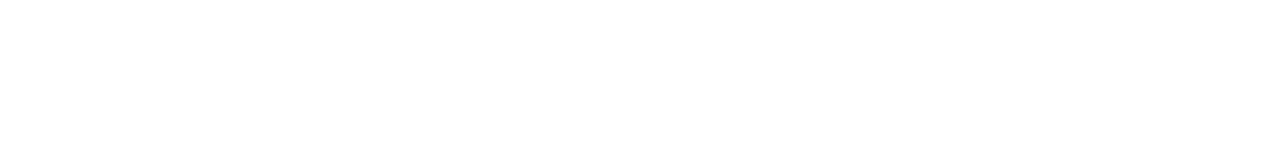
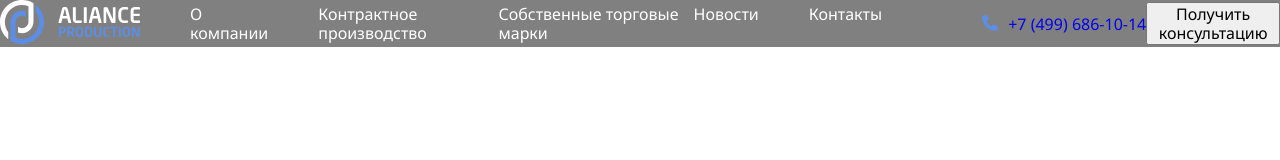
Before and after one commit to Yriiko/Aliance, a plain HTML site: page index.html in a window 1280 px wide. Drawn offline with Linux system fonts and the light colour scheme.

Commit message:
add: navbar

```diff
--- a/css/style.css
+++ b/css/style.css
@@ -0,0 +1,35 @@
+* {
+  box-sizing: border-box;
+}
+body {
+  font-family: "Noto Sans", sans-serif;
+}
+.navbar {
+  background-color: #808080;
+  display: flex;
+  align-items: center;
+  color: #fff;
+}
+.header-nav {
+  display: flex;
+  flex-basis: 100%;
+  list-style: none;
+  padding: 0 50px;
+  margin: 0;
+}
+.header-nav-link {
+  text-decoration: none;
+  font-size: 16px;
+  margin-right: 50px;
+  color: inherit;
+}
+.header-phone {
+  flex-shrink: 0;
+  display: flex;
+  align-items: center;
+  gap: 10px;
+}
+.header-phone-link {
+  text-decoration: none;
+  font-size: 16px;
+}
--- a/index.html
+++ b/index.html
@@ -4,12 +4,36 @@
 <head>
   <meta charset="UTF-8">
   <meta name="viewport" content="width=device-width, initial-scale=1.0">
-  <title>Document</title>
+  <title>A</title>
+  <link rel="preconnect" href="https://fonts.googleapis.com">
+  <link rel="preconnect" href="https://fonts.gstatic.com" crossorigin>
+  <link href="https://fonts.googleapis.com/css2?family=Noto+Sans:wght@100..900&display=swap" rel="stylesheet">
   <link rel="stylesheet" href="css/normalize.css">
   <link rel="stylesheet" href="css/style.css">
 </head>
 
 <body>
+  <header class="header">
+    <nav class="navbar">
+      <a href="./" class="logo-link">
+        <img src="./img/logo_white.svg" alt="Aliance Production" class="logo-white">
+      </a>
+      <ul class="header-nav">
+        <li class="header-nav-item"><a href="#" class="header-nav-link">О компании</a></li>
+        <li class="header-nav-item"><a href="#" class="header-nav-link">Контрактное производство</a></li>
+        <li class="header-nav-item"><a href="#" class="header-nav-link">Собственные торговые марки</a></li>
+        <li class="header-nav-item"><a href="#" class="header-nav-link">Новости</a></li>
+        <li class="header-nav-item"><a href="#" class="header-nav-link">Контакты</a></li>
+      </ul>
+      <div class="header-phone">
+        <img src="/img/phone.svg" alt="icon: phone">
+        <a href="tel:+74996861014" class="header-phone-link">+7 (499) 686-10-14</a>
+      </div>
+      <!-- /.header-phone -->
+      <button class="header-button button">Получить консультацию</button>
+    </nav>
+    <!-- /.navbdr -->
+  </header>
   <script src="js/main.js"></script>
 </body>
 
```
Also changed, not shown: img/logo_black.svg (added), img/logo_white.svg (added), img/phone.svg (added).
